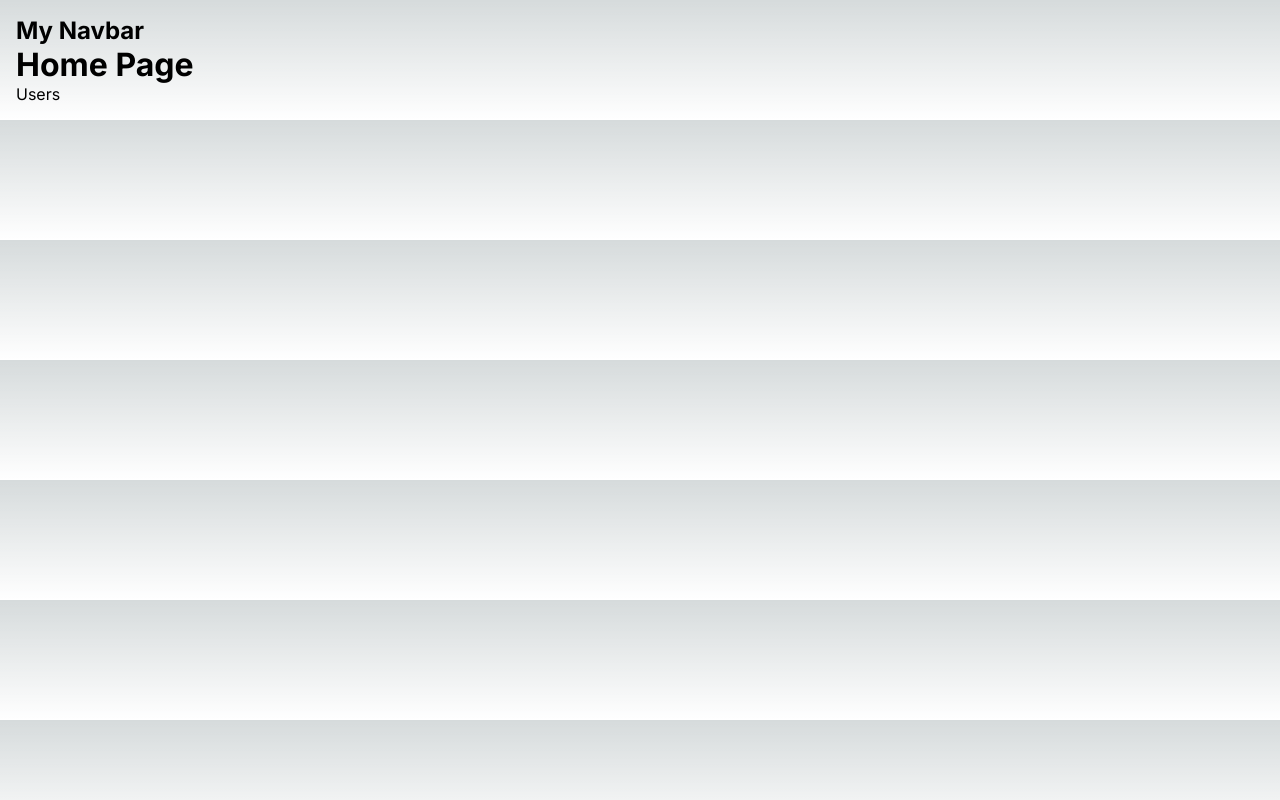
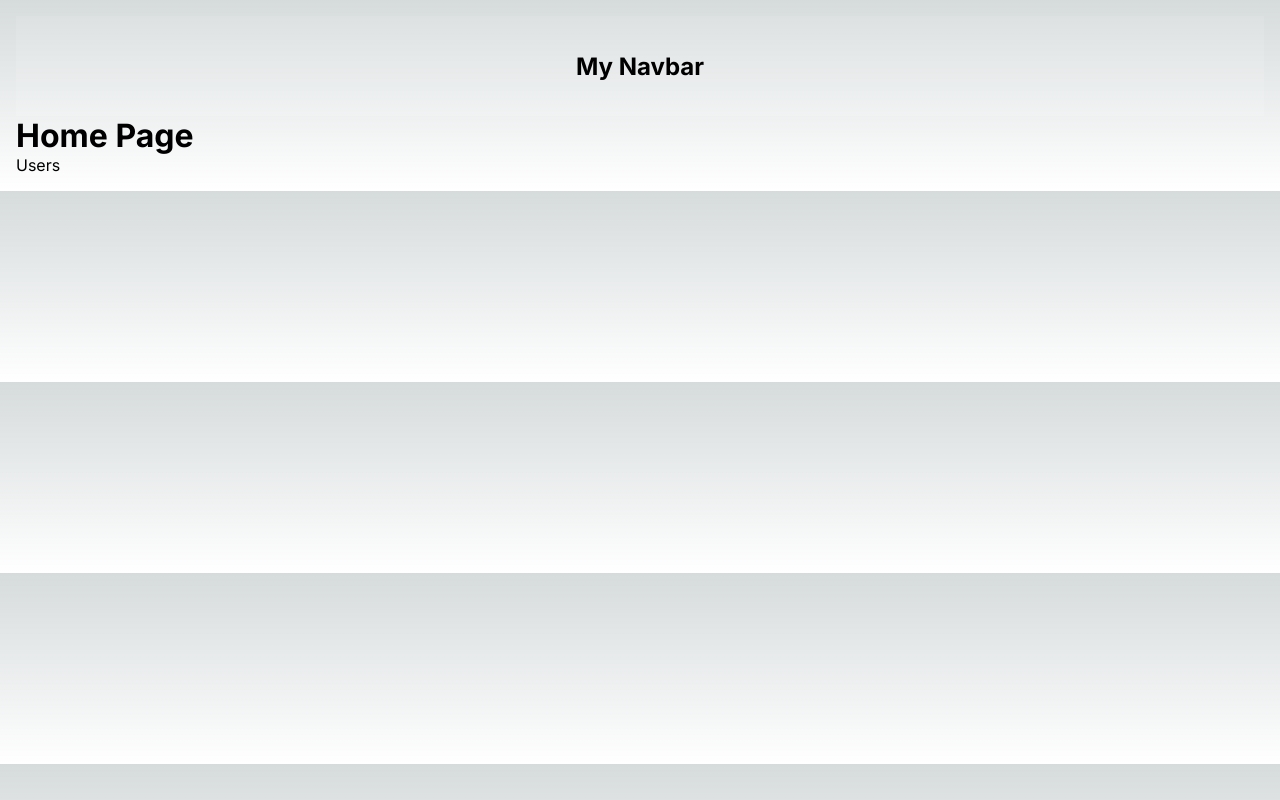
Before and after one commit to luciano44/next13, a Next.js app: page / in a window 1280 px wide. Built offline with nearby package versions, Linux system fonts and the light colour scheme.

Commit message:
style header and user page

```diff
--- a/app/globals.css
+++ b/app/globals.css
@@ -96,6 +96,13 @@ body {
   padding: 1rem;
 }
 
+nav {
+  background-color: rgba(255, 255, 255, 0.1);
+  height: 100px;
+  display: grid;
+  place-content: center;
+}
+
 a {
   color: inherit;
   text-decoration: none;
--- a/app/users/[userId]/page.tsx
+++ b/app/users/[userId]/page.tsx
@@ -2,6 +2,7 @@ import getUser from "@/lib/getUser"
 import getUserPosts from "@/lib/getUserPosts"
 import { Suspense } from "react"
 import UserPosts from "./components/UserPosts"
+import styles from "./page.module.css"
 
 type Params = {
   params: {
@@ -19,7 +20,7 @@ export default async function UserPage({ params: { userId } }: Params) {
 
   return (
     <>
-      <h2>{user.name}</h2>
+      <h2 className={styles.username}>{user.name}</h2>
       <br />
       <Suspense fallback={<h2>Loading...</h2>}>
         <UserPosts promise={userPostsData} />
--- a/app/users/page.tsx
+++ b/app/users/page.tsx
@@ -16,7 +16,7 @@ export default async function UsersPage() {
   return (
     <section>
       <h3>
-        <Link href="/home">Back to Home</Link>
+        <Link href="/">Back to Home</Link>
         <br />
         {users.map((user) => (
           <>
```
Also changed, not shown: app/users/[userId]/page.module.css (added, +11 -0 lines).
